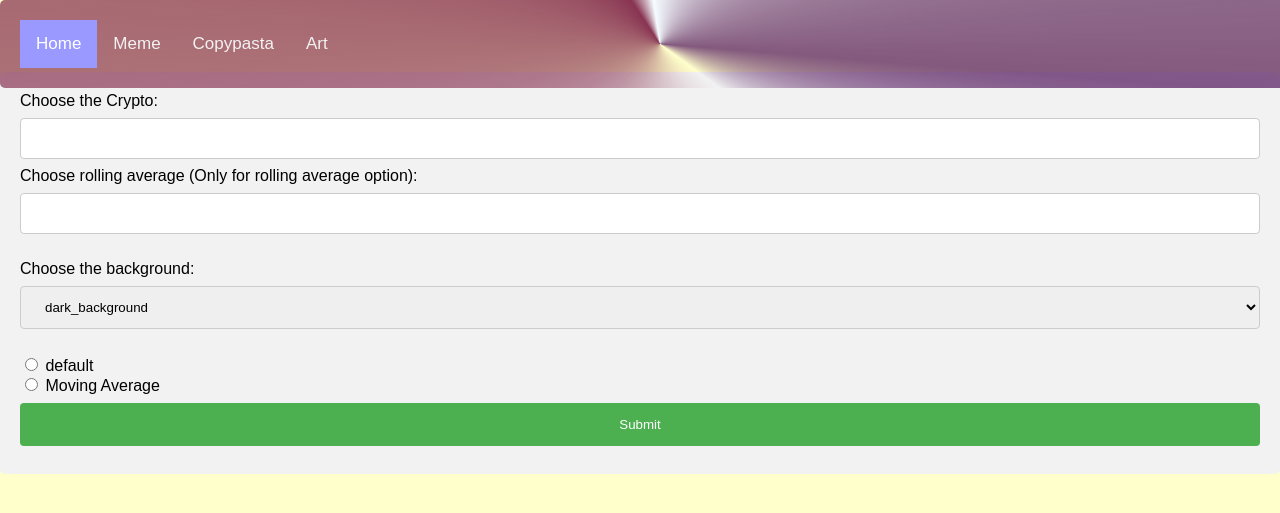
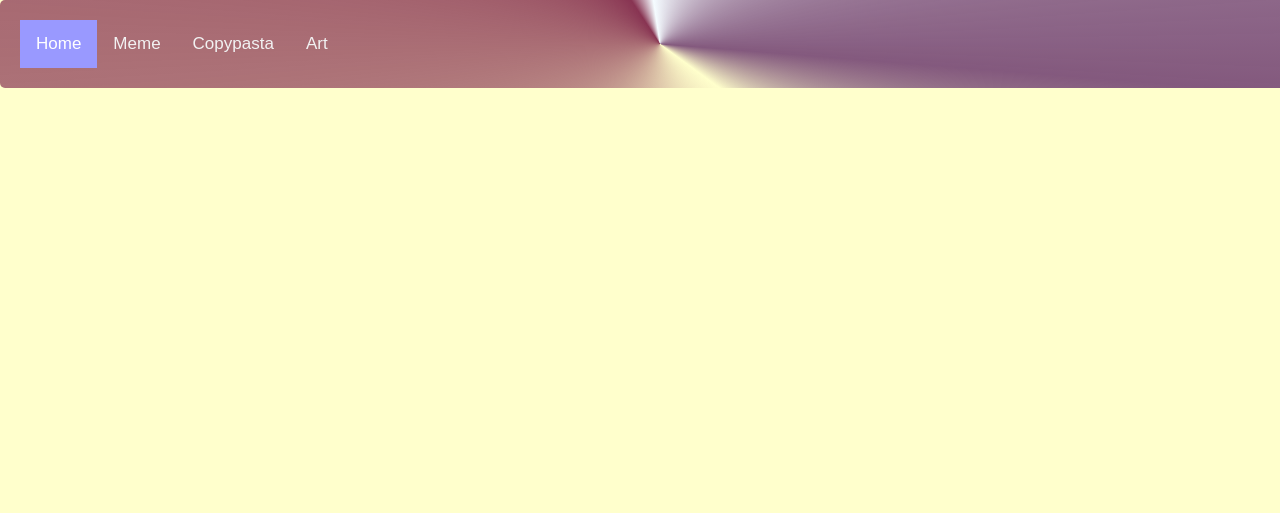
Before and after one commit to shaw0152040762079/MikeSiteInfiniteScroll, a Django app: page / in a window 1280 px wide. Shown: the top 513 px of the page. Run offline with Django 3.2, Linux system fonts and the light colour scheme; parts of the project's set-up code (start-up, migrations or seed data) failed here and were passed over.

Commit message:
removed data science.. for now

```diff
--- a/matplot/templates/home.html
+++ b/matplot/templates/home.html
@@ -25,33 +25,6 @@
 <br>
 <br>
 <br>
-<div>
-<form action="add" >
-    <label for="crypto">Choose the Crypto:</label>
-    <input id="crypto" type = "text" name="crypto">
- <label for="rolling average">Choose rolling average (Only for rolling average option):</label>
-    <input id="rolling average" type = "text" name="rolling average">
-    <br>
-      <br>
-    <label for="back">Choose the background:</label>
-  <select id="back" name="back">
-    <option value="dark_background">dark_background</option>
-    <option value="Solarize_Light2">Solarize_Light2</option>
-    <option value="bmh">bmh</option>
-      <option value="classic">classic</option>
-       <option value="grayscale">grayscale</option>
-  </select>
-
-
-    <br>
-      <br>
-      <input type="radio"   id="default" name="chart" value="default">
-  <label for="default">default</label><br>
-  <input type="radio" id="Moving Average" name="chart" value="Moving Average">
-  <label for="Moving Average">Moving Average</label>
-        <input type = "submit">
-</form>
-
 
 </div>
 </html>
```
